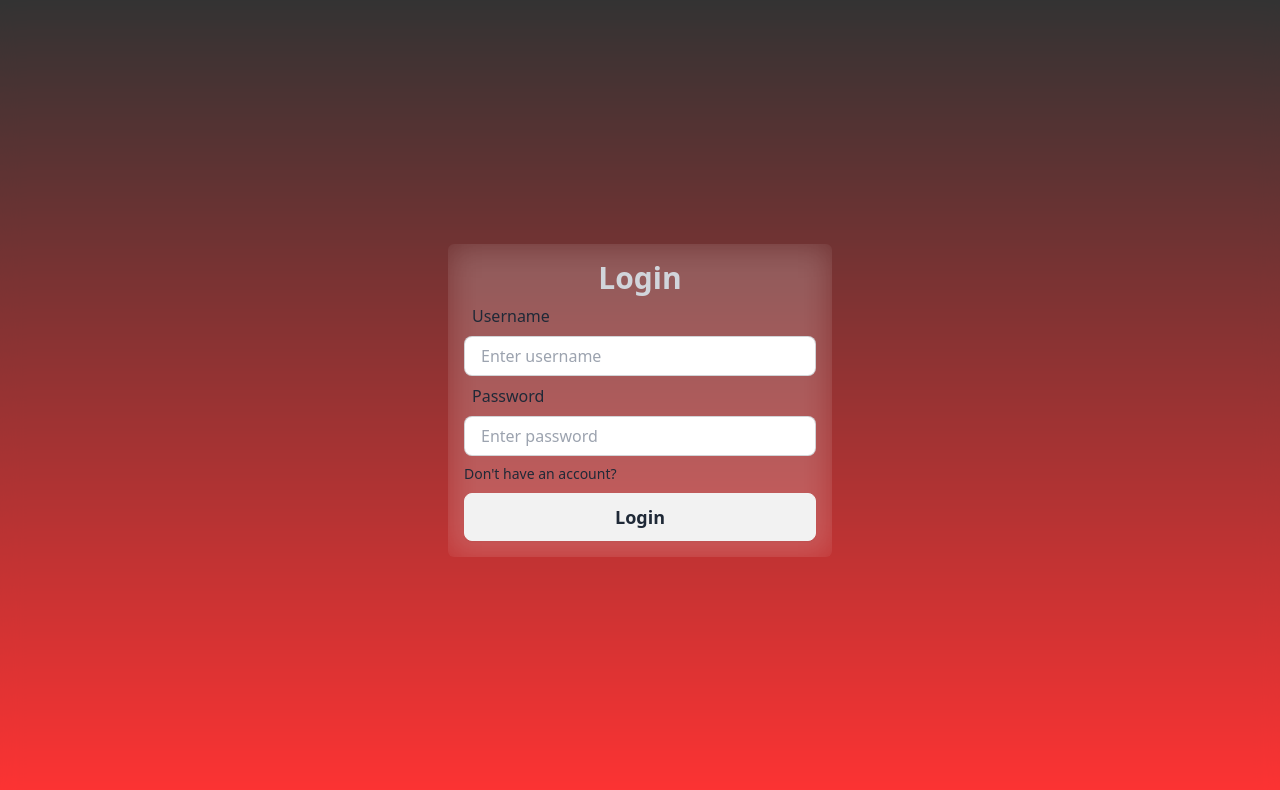
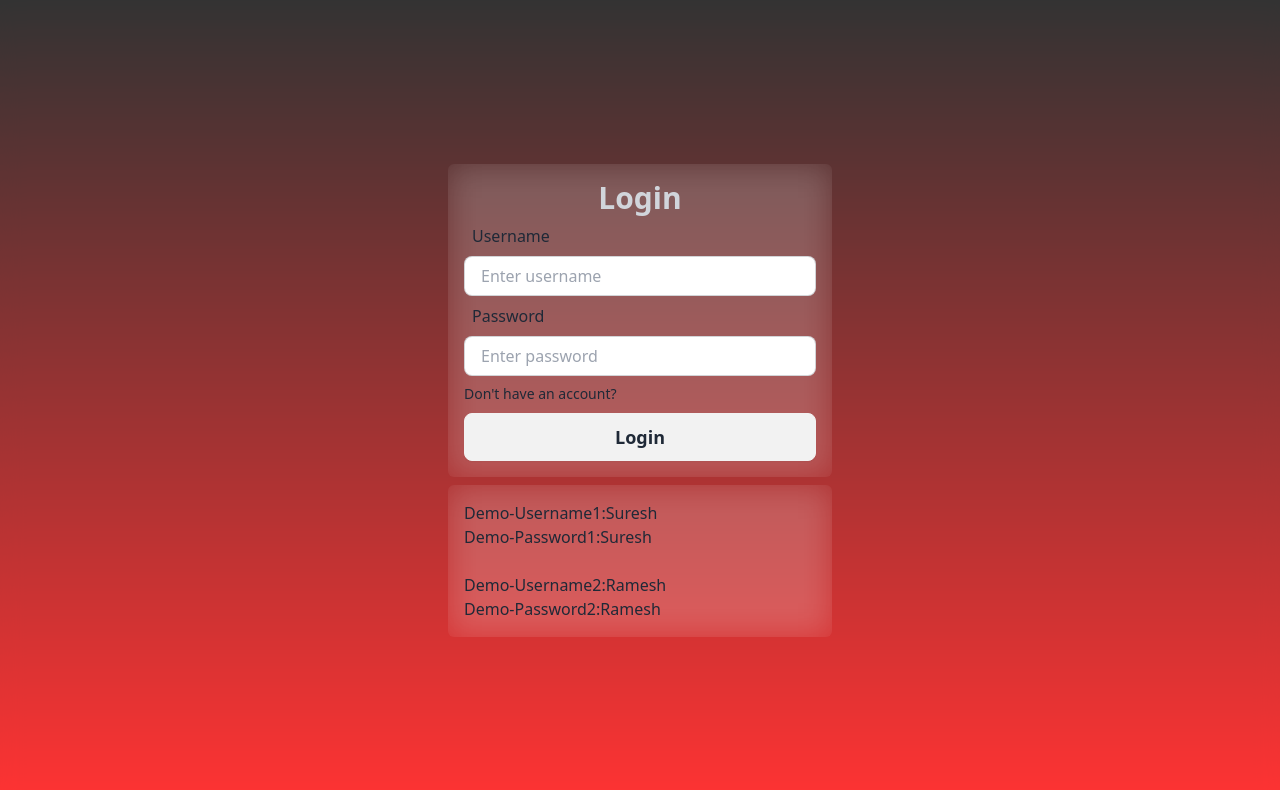
Before and after one commit to Suresh-9789977832/chat_app, a React (Vite) app: page /login in a window 1280 px wide. Shown: the top 790 px of the page. Built offline with nearby package versions, Linux system fonts and the light colour scheme.

Commit message:
last_commit

```diff
--- a/package.json
+++ b/package.json
@@ -10,6 +10,9 @@
     "preview": "vite preview"
   },
   "dependencies": {
+    "@emotion/react": "^11.11.4",
+    "@emotion/styled": "^11.11.5",
+    "@mui/material": "^5.15.16",
     "axios": "^1.6.8",
     "react": "^18.2.0",
     "react-dom": "^18.2.0",
--- a/src/Components/Contacts.jsx
+++ b/src/Components/Contacts.jsx
@@ -9,7 +9,6 @@ function Contacts({ data, index,loading}) {
     const isonline = onlineUsers.includes(data._id)
     const isSelected = selectedConversation?._id === data._id
 
-        console.log(onlineUsers)
 
         return <>
         {loading ?
--- a/src/Components/Messages/Messages.jsx
+++ b/src/Components/Messages/Messages.jsx
@@ -21,7 +21,6 @@ function Messages() {
         }, 100);
     }, [messages])
 
-    console.log(messages)
 
 
     useEffect(() => {
--- a/src/Context/Authcontext.jsx
+++ b/src/Context/Authcontext.jsx
@@ -16,6 +16,7 @@ export const AuthContextProvider = ({ children }) => {
 
 
 
+
     return <Authcontext.Provider value={{
         setauthuser, authuser, selectedConversation,
         setselectedConversation, setmessages, messages,
--- a/src/Context/Socketcontext.jsx
+++ b/src/Context/Socketcontext.jsx
@@ -11,7 +11,6 @@ export const Socketcontextprovider = ({ children }) => {
     const { authuser,setisLoggedIn,isLoggedIn } = useContext(Authcontext)
 
 
-    console.log(authuser)
 
 
     useEffect(() => {
@@ -37,7 +36,6 @@ export const Socketcontextprovider = ({ children }) => {
     }, [authuser])
 
 
-console.log(onlineUsers)
 
     return <Socketcontext.Provider value={{socket,onlineUsers}}>
         {children}
--- a/src/Pages/Login.jsx
+++ b/src/Pages/Login.jsx
@@ -11,7 +11,11 @@ function Login() {
   const [username, setusername] = useState('')
   const [password, setpassword] = useState('')
   const [loading,setloading]=useState(false)
-  const navigate=useNavigate()
+  const navigate = useNavigate()
+  const {setOpen,Open}=useContext(Authcontext)
+
+  const handleOpen = () => setOpen(true);
+
 
   const {setauthuser,setisLoggedIn}=useContext(Authcontext)
 
@@ -39,7 +43,8 @@ function Login() {
   }
 
 
-  return (
+  return <>
+    <div className=' flex flex-col gap-2'>
     <div className='flex flex-col items-center justify-center w-96  max-mmedi:w-80 max-msmall:w-[290px] mx-auto'>
       <div className=' p-4 h-full w-full bg-white-600 rounded-md bg-clip-padding backdrop-filter backdrop-blur-lg bg-opacity-40  border-gray-100'>
         <h1 className=' text-3xl  font-semibold text-center text-gray-300'>Login</h1>
@@ -61,14 +66,36 @@ function Login() {
             {"Don't"} have an account?
           </Link>
 
+
+
           <div>
-            <button className='btn btn-block btr-sm mt-2  font-semibold text-lg' onClick={handlelogin}>{loading?<Spinner/>:"" }Login</button>
+            <button className='btn btn-block btr-sm mt-2  font-semibold text-lg' onClick={handlelogin}>{loading ? <Spinner /> : ""}Login</button>
           </div>
         </form>
 
       </div>
+    </div>
+
+    <div className='flex flex-col items-center justify-center w-96  max-mmedi:w-80 max-msmall:w-[290px] mx-auto'>
+      <div className=' p-4 h-full w-full bg-white-600 rounded-md bg-clip-padding backdrop-filter backdrop-blur-lg bg-opacity-40  border-gray-100'>
+        <div>
+        <h2>Demo-Username1:<span>Suresh</span></h2>
+        <h2>Demo-Password1:<span>Suresh</span></h2>
+        </div><br/>
+
+        <div>
+        <h2>Demo-Username2:<span>Ramesh</span></h2>
+        <h2>Demo-Password2:<span>Ramesh</span></h2>
+        </div>
+
+      </div>
          </div>
-  )
+    </div>
+
+  </>
+
+
+
 }
 
 export default Login
--- a/src/main.jsx
+++ b/src/main.jsx
@@ -5,6 +5,8 @@ import './index.css'
 import { BrowserRouter } from 'react-router-dom'
 import { AuthContextProvider } from './Context/Authcontext.jsx'
 import { Socketcontextprovider } from './Context/Socketcontext.jsx';
+
+
 
 
 
```
Also changed, not shown: 1 other file (tests, documents, lock files or other folders).
